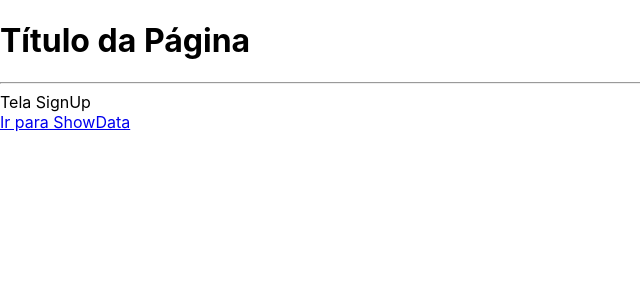
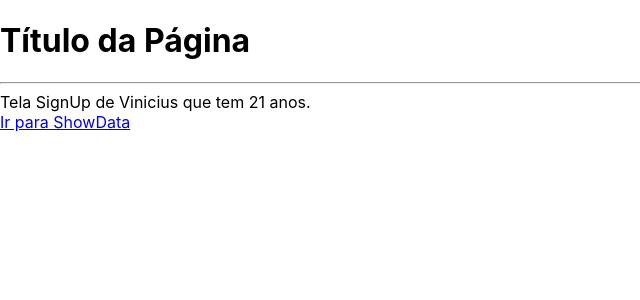
Before and after one commit to Vinicius-dcs/react-context-exmaple, a React (Create React App) app: page / in a window 1280 px wide. Shown: the top 300 px of the page, without its empty margins (0-640 px from the left). Built offline with nearby package versions, Linux system fonts and the light colour scheme.

Commit message:
M8 l4: Accessing Context Values

```diff
--- a/src/Contexts/Context.tsx
+++ b/src/Contexts/Context.tsx
@@ -14,7 +14,7 @@ const initialState = {
     age: 21
 }
 
-const Context = createContext<ContextType>(initialState);
+export const Context = createContext<ContextType>(initialState);
 
 export const ContextProvider: React.FC<IContextProps> = ({children}) => {
     return (
--- a/src/Pages/ShowData.tsx
+++ b/src/Pages/ShowData.tsx
@@ -1,9 +1,13 @@
 import { Link } from 'react-router-dom';
+import { useContext } from 'react';
+import { Context } from '../Contexts/Context';
 
 export const ShowData = () => {
+    const {name, age} = useContext(Context);
+
     return (
         <div>
-            Tela ShowData
+            Tela ShowData {name}
             <br />
             <Link to="/">Ir para SignUp</Link>
         </div>
--- a/src/Pages/SignUp.tsx
+++ b/src/Pages/SignUp.tsx
@@ -1,9 +1,13 @@
 import { Link } from 'react-router-dom';
+import { useContext } from 'react';
+import { Context } from '../Contexts/Context';
 
 export const SignUp = () => {
+    const { name, age } = useContext(Context);
+
     return (
         <div>
-            Tela SignUp
+            Tela SignUp de {name} que tem {age} anos.
             <br />
             <Link to="/exibir">Ir para ShowData</Link>
         </div>
```
